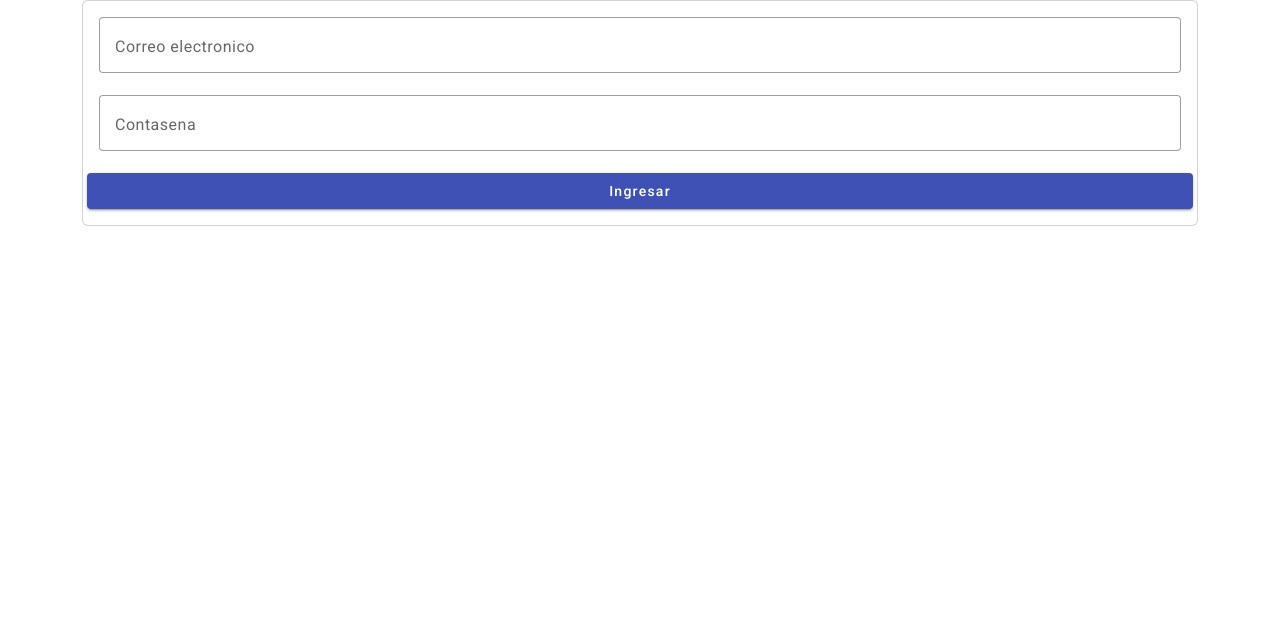
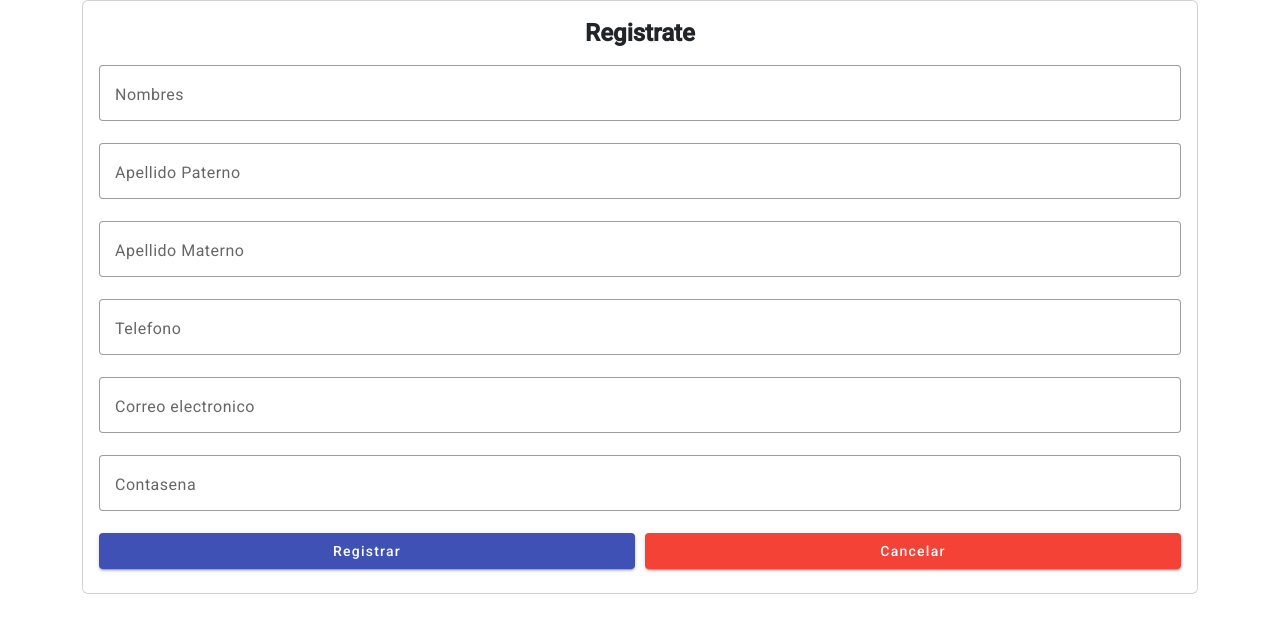
Before and after one commit to ismaelgonzales/imperialProvicional, an Angular app: page /registrate in a window 1280 px wide. Shown: the top 632 px of the page. Built offline with nearby package versions, Linux system fonts and the light colour scheme.

Commit message:
Feature: Agregado ng-bootstrap

```diff
--- a/src/app/auth/register/register.component.html
+++ b/src/app/auth/register/register.component.html
@@ -1,7 +1,24 @@
 <div class="container">
     <div class="card login">
         <div class="card-body">
+            <h1 class="title text-center">Registrate</h1>
             <form class="row">
+                <mat-form-field>
+                    <mat-label>Nombres</mat-label>
+                    <input matInput type="name" />
+                </mat-form-field>
+                <mat-form-field>
+                    <mat-label>Apellido Paterno</mat-label>
+                    <input matInput type="text" />
+                </mat-form-field>
+                <mat-form-field>
+                    <mat-label>Apellido Materno</mat-label>
+                    <input matInput type="text" />
+                </mat-form-field>
+                <mat-form-field>
+                    <mat-label>Telefono</mat-label>
+                    <input matInput type="phone" />
+                </mat-form-field>
                 <mat-form-field>
                     <mat-label>Correo electronico</mat-label>
                     <input matInput type="email" />
@@ -10,8 +27,18 @@
                     <mat-label>Contasena</mat-label>
                     <input matInput type="password" />
                 </mat-form-field>
-                <button mat-raised-button color="primary">Ingresar</button>
             </form>
+            <div class="d-sm-flex justify-content-center">
+                <button
+                    mat-raised-button
+                    color="primary"
+                    class="w-100 mb-2 btn">
+                    Registrar
+                </button>
+                <button mat-raised-button color="warn" class="w-100">
+                    Cancelar
+                </button>
+            </div>
         </div>
     </div>
 </div>
--- a/src/app/auth/register/register.component.scss
+++ b/src/app/auth/register/register.component.scss
@@ -1,3 +1,7 @@
-.form{
+.btn{
+    margin-right: 10px;
+}
 
+.title{
+    font-weight: 900;
 }
--- a/src/app/auth/register/register.module.ts
+++ b/src/app/auth/register/register.module.ts
@@ -2,10 +2,9 @@ import { NgModule } from '@angular/core';
 import { CommonModule } from '@angular/common';
 
 import { RegisterRoutingModule } from './register-routing.module';
-import { RegisterComponent } from './register.component';
 
 @NgModule({
-    declarations: [RegisterComponent],
+    declarations: [],
     imports: [CommonModule, RegisterRoutingModule],
 })
 export class RegisterModule {}
```
Also changed, not shown: src/app/shared/components/layout/content/content.component.scss (+4 -5 lines).
